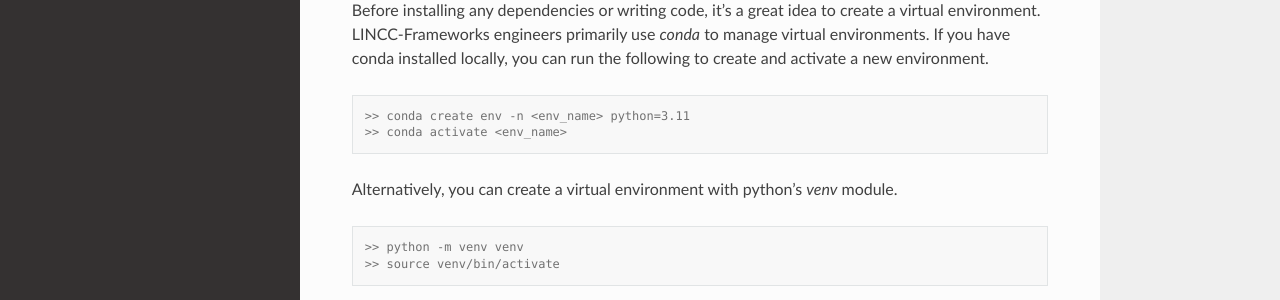
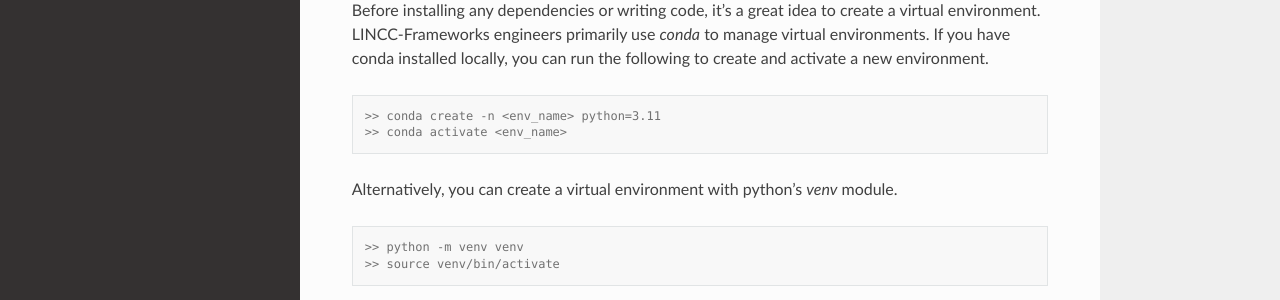
Before and after one commit to Smithsonian/layup, a Sphinx documentation site: the page built from docs/index.rst, in a window 1280 px wide and 1333 px high. Shown: the part 443-743 px from the top of the window. Built offline with Sphinx 7.4.7 and the Read the Docs theme 3.1.0, drawn with Linux system fonts in a browser that asks for light colours; pages that are not in the unit, such as notebooks, are missing from menus.

Commit message:
Update docs/index.rst
Co-authored-by: matthewholman <mholman@cfa.harvard.edu>

```diff
--- a/docs/index.rst
+++ b/docs/index.rst
@@ -20,7 +20,7 @@
 
 .. code-block:: console
 
-   >> conda create env -n <env_name> python=3.11
+   >> conda create -n <env_name> python=3.11
    >> conda activate <env_name>
 
 Alternatively, you can create a virtual environment with python's `venv` module.
```
